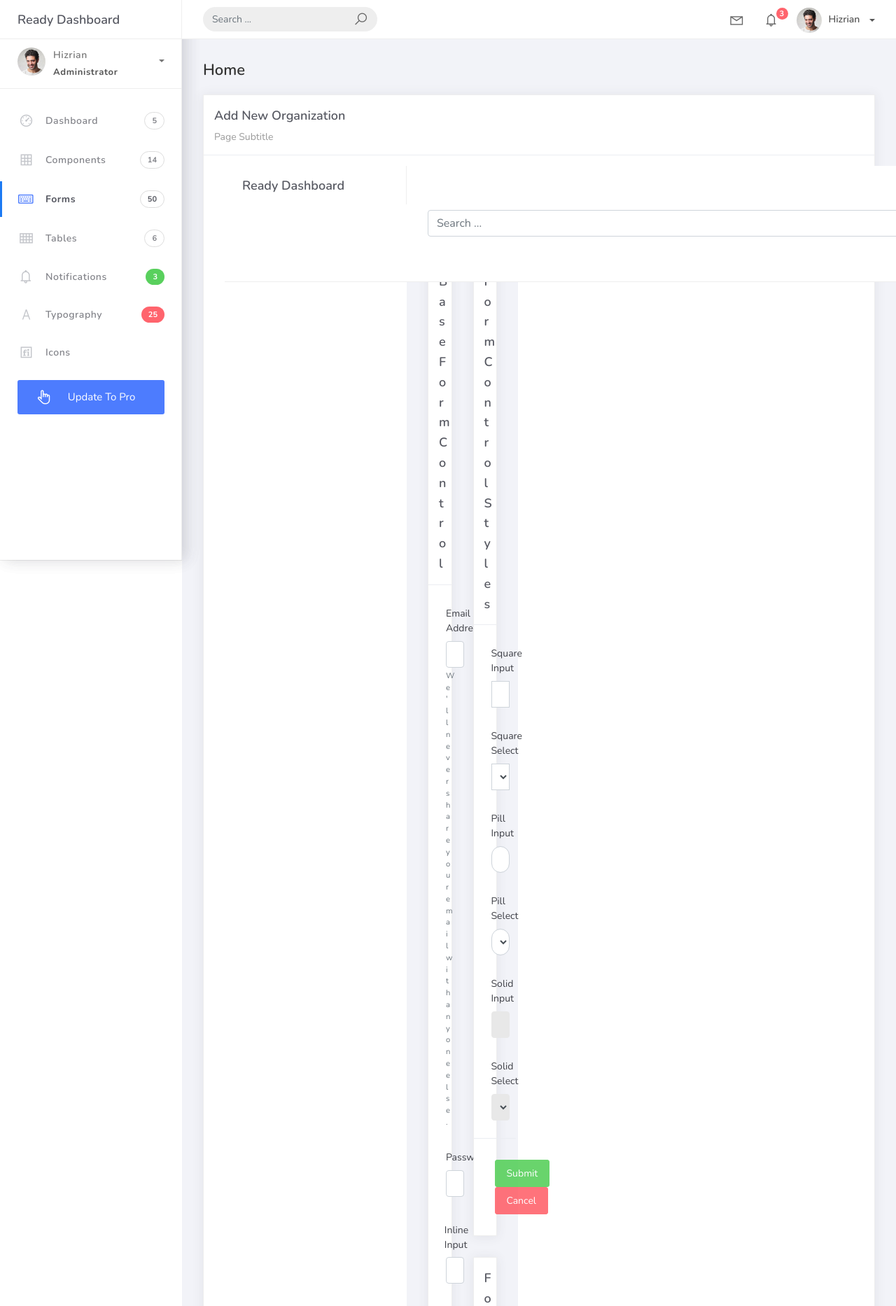
After one commit to Boyiii2408/PSUSphere, a Django app: page /organization_list/add in a window 1280 px wide. The commit adds this page. Shown: the top 1866 px of the page at 70% size. Run offline with Django 5.2, Linux system fonts and the light colour scheme; some libraries are stand-ins or nearby versions.

Commit message:
Add organization

```diff
--- a/projectsite/projectsite/urls.py
+++ b/projectsite/projectsite/urls.py
@@ -16,12 +16,12 @@ Including another URLconf
 """
 from django.contrib import admin
 from django.urls import path
-from studentorg.views import HomePageView # type: ignore
-from studentorg import views # type: ignore
-
-
+from studentorg.views import HomePageView, OrganizationListView, OrganizationCreateView
+from studentorg import views
 
 urlpatterns = [
     path('admin/', admin.site.urls),
     path('', views.HomePageView.as_view(), name='home'),
+    path('organization_list', OrganizationListView.as_view(), name='organization-list'),
+    path('organization_list/add', OrganizationCreateView.as_view(), name='organization-add'),
 ]
--- /dev/null
+++ b/projectsite/studentorg/forms.py
@@ -0,0 +1,8 @@
+from django.forms import ModelForm
+from django import forms
+from .models import Organization
+
+class OrganizationForm(ModelForm):
+    class Meta:
+        model = Organization
+        fields = "__all__"
--- a/projectsite/studentorg/views.py
+++ b/projectsite/studentorg/views.py
@@ -1,9 +1,36 @@
 from django.shortcuts import render
+from django.views.generic.list import ListView
+from django.views.generic.edit import CreateView, UpdateView
+from studentorg.models import Organization
+from studentorg.forms import OrganizationForm
+from django.urls import reverse_lazy
+paginate_by = 5
 
-from django.views.generic.list import ListView
-from studentorg.models import Organization
+
+
+class OrganizationUpdateView(UpdateView):
+    model = Organization
+    form_class = OrganizationForm
+    template_name = "org_form.html"
+    success_url = reverse_lazy('organization-list')
+
+
+
+
+class OrganizationCreateView(CreateView):
+    model = Organization
+    form_class = OrganizationForm
+    template_name = "org_form.html"
+    success_url = reverse_lazy('organization-list')
 
 class HomePageView(ListView):
     model = Organization
     context_object_name = 'home'
     template_name = "home.html"
+
+
+class OrganizationListView(ListView):
+    model = Organization
+    context_object_name = 'organizations'
+    template_name = "org_list.html"
+    paginate_by = 5
--- a/projectsite/templates/base.html
+++ b/projectsite/templates/base.html
@@ -175,7 +175,7 @@
 							</a>
 						</li>
 						<li class="nav-item">
-							<a href="components.html">
+							<a href="{% url 'organization-list' %}">
 								<i class="la la-table"></i>
 								<p>Organizations</p>
 							</a>
--- /dev/null
+++ b/projectsite/templates/includes/forms.html
@@ -0,0 +1,499 @@
+<!DOCTYPE html>
+<html>
+<head>
+	<meta http-equiv="X-UA-Compatible" content="IE=edge,chrome=1" />
+	<title>Forms - Ready Bootstrap Dashboard</title>
+	<meta content='width=device-width, initial-scale=1.0, maximum-scale=1.0, user-scalable=0, shrink-to-fit=no' name='viewport' />
+	<link rel="stylesheet" href="assets/css/bootstrap.min.css">
+	<link rel="stylesheet" href="https://fonts.googleapis.com/css?family=Nunito:200,200i,300,300i,400,400i,600,600i,700,700i,800,800i,900,900i">
+	<link rel="stylesheet" href="assets/css/ready.css">
+	<link rel="stylesheet" href="assets/css/demo.css">
+</head>
+<body>
+	<div class="wrapper">
+		<div class="main-header">
+			<div class="logo-header">
+				<a href="index.html" class="logo">
+					Ready Dashboard
+				</a>
+				<button class="navbar-toggler sidenav-toggler ml-auto" type="button" data-toggle="collapse" data-target="collapse" aria-controls="sidebar" aria-expanded="false" aria-label="Toggle navigation">
+					<span class="navbar-toggler-icon"></span>
+				</button>
+				<button class="topbar-toggler more"><i class="la la-ellipsis-v"></i></button>
+			</div>
+			<nav class="navbar navbar-header navbar-expand-lg">
+				<div class="container-fluid">
+
+					<form class="navbar-left navbar-form nav-search mr-md-3" action="">
+						<div class="input-group">
+							<input type="text" placeholder="Search ..." class="form-control">
+							<div class="input-group-append">
+								<span class="input-group-text">
+									<i class="la la-search search-icon"></i>
+								</span>
+							</div>
+						</div>
+					</form>
+					<ul class="navbar-nav topbar-nav ml-md-auto align-items-center">
+						<li class="nav-item dropdown hidden-caret">
+							<a class="nav-link dropdown-toggle" href="#" id="navbarDropdown" role="button" data-toggle="dropdown" aria-haspopup="true" aria-expanded="false">
+								<i class="la la-envelope"></i>
+							</a>
+							<div class="dropdown-menu" aria-labelledby="navbarDropdown">
+								<a class="dropdown-item" href="#">Action</a>
+								<a class="dropdown-item" href="#">Another action</a>
+								<div class="dropdown-divider"></div>
+								<a class="dropdown-item" href="#">Something else here</a>
+							</div>
+						</li>
+						<li class="nav-item dropdown hidden-caret">
+							<a class="nav-link dropdown-toggle" href="#" id="navbarDropdown" role="button" data-toggle="dropdown" aria-haspopup="true" aria-expanded="false">
+								<i class="la la-bell"></i>
+								<span class="notification">3</span>
+							</a>
+							<ul class="dropdown-menu notif-box" aria-labelledby="navbarDropdown">
+								<li>
+									<div class="dropdown-title">You have 4 new notification</div>
+								</li>
+								<li>
+									<div class="notif-center">
+										<a href="#">
+											<div class="notif-icon notif-primary"> <i class="la la-user-plus"></i> </div>
+											<div class="notif-content">
+												<span class="block">
+													New user registered
+												</span>
+												<span class="time">5 minutes ago</span>
+											</div>
+										</a>
+										<a href="#">
+											<div class="notif-icon notif-success"> <i class="la la-comment"></i> </div>
+											<div class="notif-content">
+												<span class="block">
+													Rahmad commented on Admin
+												</span>
+												<span class="time">12 minutes ago</span>
+											</div>
+										</a>
+										<a href="#">
+											<div class="notif-img">
+												<img src="assets/img/profile2.jpg" alt="Img Profile">
+											</div>
+											<div class="notif-content">
+												<span class="block">
+													Reza send messages to you
+												</span>
+												<span class="time">12 minutes ago</span>
+											</div>
+										</a>
+										<a href="#">
+											<div class="notif-icon notif-danger"> <i class="la la-heart"></i> </div>
+											<div class="notif-content">
+												<span class="block">
+													Farrah liked Admin
+												</span>
+												<span class="time">17 minutes ago</span>
+											</div>
+										</a>
+									</div>
+								</li>
+								<li>
+									<a class="see-all" href="javascript:void(0);"> <strong>See all notifications</strong> <i class="la la-angle-right"></i> </a>
+								</li>
+							</ul>
+						</li>
+						<li class="nav-item dropdown">
+							<a class="dropdown-toggle profile-pic" data-toggle="dropdown" href="#" aria-expanded="false"> <img src="assets/img/profile.jpg" alt="user-img" width="36" class="img-circle"><span >Hizrian</span></span> </a>
+							<ul class="dropdown-menu dropdown-user">
+								<li>
+									<div class="user-box">
+										<div class="u-img"><img src="assets/img/profile.jpg" alt="user"></div>
+										<div class="u-text">
+											<h4>Hizrian</h4>
+											<p class="text-muted">hello@themekita.com</p><a href="profile.html" class="btn btn-rounded btn-danger btn-sm">View Profile</a></div>
+										</div>
+									</li>
+									<div class="dropdown-divider"></div>
+									<a class="dropdown-item" href="#"><i class="ti-user"></i> My Profile</a>
+									<a class="dropdown-item" href="#"></i> My Balance</a>
+									<a class="dropdown-item" href="#"><i class="ti-email"></i> Inbox</a>
+									<div class="dropdown-divider"></div>
+									<a class="dropdown-item" href="#"><i class="ti-settings"></i> Account Setting</a>
+									<div class="dropdown-divider"></div>
+									<a class="dropdown-item" href="#"><i class="fa fa-power-off"></i> Logout</a>
+								</ul>
+								<!-- /.dropdown-user -->
+							</li>
+						</ul>
+					</div>
+				</nav>
+			</div>
+			<div class="sidebar">
+				<div class="scrollbar-inner sidebar-wrapper">
+					<div class="user">
+						<div class="photo">
+							<img src="assets/img/profile.jpg">
+						</div>
+						<div class="info">
+							<a class="" data-toggle="collapse" href="#collapseExample" aria-expanded="true">
+								<span>
+									Hizrian
+									<span class="user-level">Administrator</span>
+									<span class="caret"></span>
+								</span>
+							</a>
+							<div class="clearfix"></div>
+
+							<div class="collapse in" id="collapseExample" aria-expanded="true" style="">
+								<ul class="nav">
+									<li>
+										<a href="#profile">
+											<span class="link-collapse">My Profile</span>
+										</a>
+									</li>
+									<li>
+										<a href="#edit">
+											<span class="link-collapse">Edit Profile</span>
+										</a>
+									</li>
+									<li>
+										<a href="#settings">
+											<span class="link-collapse">Settings</span>
+										</a>
+									</li>
+								</ul>
+							</div>
+						</div>
+					</div>
+					<ul class="nav">
+						<li class="nav-item">
+							<a href="index.html">
+								<i class="la la-dashboard"></i>
+								<p>Dashboard</p>
+								<span class="badge badge-count">5</span>
+							</a>
+						</li>
+						<li class="nav-item">
+							<a href="components.html">
+								<i class="la la-table"></i>
+								<p>Components</p>
+								<span class="badge badge-count">14</span>
+							</a>
+						</li>
+						<li class="nav-item active">
+							<a href="forms.html">
+								<i class="la la-keyboard-o"></i>
+								<p>Forms</p>
+								<span class="badge badge-count">50</span>
+							</a>
+						</li>
+						<li class="nav-item">
+							<a href="tables.html">
+								<i class="la la-th"></i>
+								<p>Tables</p>
+								<span class="badge badge-count">6</span>
+							</a>
+						</li>
+						<li class="nav-item">
+							<a href="notifications.html">
+								<i class="la la-bell"></i>
+								<p>Notifications</p>
+								<span class="badge badge-success">3</span>
+							</a>
+						</li>
+						<li class="nav-item">
+							<a href="typography.html">
+								<i class="la la-font"></i>
+								<p>Typography</p>
+								<span class="badge badge-danger">25</span>
+							</a>
+						</li>
+						<li class="nav-item">
+							<a href="icons.html">
+								<i class="la la-fonticons"></i>
+								<p>Icons</p>
+							</a>
+						</li>
+						<li class="nav-item update-pro">
+							<button  data-toggle="modal" data-target="#modalUpdate">
+								<i class="la la-hand-pointer-o"></i>
+								<p>Update To Pro</p>
+							</button>
+						</li>
+					</ul>
+				</div>
+			</div>
+			<div class="main-panel">
+				<div class="content">
+					<div class="container-fluid">
+						<h4 class="page-title">Forms</h4>
+						<div class="row">
+							<div class="col-md-6">
+								<div class="card">
+									<div class="card-header">
+										<div class="card-title">Base Form Control</div>
+									</div>
+									<div class="card-body">
+										<div class="form-group">
+											<label for="email">Email Address</label>
+											<input type="email" class="form-control" id="email" placeholder="Enter Email">
+											<small id="emailHelp" class="form-text text-muted">We'll never share your email with anyone else.</small>
+										</div>
+										<div class="form-group">
+											<label for="password">Password</label>
+											<input type="password" class="form-control" id="password" placeholder="Password">
+										</div>
+										<div class="form-group form-inline">
+											<label for="inlineinput" class="col-md-3 col-form-label">Inline Input</label>
+											<div class="col-md-9 p-0">
+												<input type="text" class="form-control input-full" id="inlineinput" placeholder="Enter Input">
+											</div>
+										</div>
+										<div class="form-group has-success">
+											<label for="successInput">Success Input</label>
+											<input type="text" id="successInput" value="Success" class="form-control">
+										</div>
+										<div class="form-group has-error has-feedback">
+											<label for="errorInput">Error Input</label>
+											<input type="text" id="errorInput" value="Error" class="form-control">
+											<small id="emailHelp" class="form-text text-muted">Please provide a valid informations.</small>
+										</div>
+										<div class="form-group">
+											<label for="disableinput">Disable Input</label>
+											<input type="text" class="form-control" id="disableinput" placeholder="Enter Input" disabled>
+										</div>
+										<div class="form-check">
+											<label>Gender</label><br/>
+											<label class="form-radio-label">
+												<input class="form-radio-input" type="radio" name="optionsRadios" value=""  checked="">
+												<span class="form-radio-sign">Male</span>
+											</label>
+											<label class="form-radio-label ml-3">
+												<input class="form-radio-input" type="radio" name="optionsRadios" value="">
+												<span class="form-radio-sign">Female</span>
+											</label>
+										</div>
+										<div class="form-group">
+											<label class="control-label">
+												Static
+											</label> <!----> <p class="form-control-static">hello@themekita.com</p> <!---->  <!----></div>
+											<div class="form-group">
+												<label for="exampleFormControlSelect1">Example select</label>
+												<select class="form-control" id="exampleFormControlSelect1">
+													<option>1</option>
+													<option>2</option>
+													<option>3</option>
+													<option>4</option>
+													<option>5</option>
+												</select>
+											</div>
+											<div class="form-group">
+												<label for="exampleFormControlSelect2">Example multiple select</label>
+												<select multiple class="form-control" id="exampleFormControlSelect2">
+													<option>1</option>
+													<option>2</option>
+													<option>3</option>
+													<option>4</option>
+													<option>5</option>
+												</select>
+											</div>
+											<div class="form-group">
+												<label for="exampleFormControlFile1">Example file input</label>
+												<input type="file" class="form-control-file" id="exampleFormControlFile1">
+											</div>
+											<div class="form-group">
+												<label for="comment">Comment</label>
+												<textarea class="form-control" id="comment" rows="5">
+
+												</textarea>
+											</div>
+											<div class="form-check">
+												<label class="form-check-label">
+													<input class="form-check-input" type="checkbox" value="">
+													<span class="form-check-sign">Agree with terms and conditions</span>
+												</label>
+											</div>
+										</div>
+										<div class="card-action">
+											<button class="btn btn-success">Submit</button>
+											<button class="btn btn-danger">Cancel</button>
+										</div>
+									</div>
+								</div>
+								<div class="col-md-6">
+									<div class="card">
+										<div class="card-header">
+											<div class="card-title">Form Control Styles</div>
+										</div>
+										<div class="card-body">
+											<div class="form-group">
+												<label for="squareInput">Square Input</label>
+												<input type="text" class="form-control input-square" id="squareInput" placeholder="Square Input">
+											</div>
+											<div class="form-group">
+												<label for="squareSelect">Square Select</label>
+												<select class="form-control input-square" id="squareSelect">
+													<option>1</option>
+													<option>2</option>
+													<option>3</option>
+													<option>4</option>
+													<option>5</option>
+												</select>
+											</div>
+											<div class="form-group">
+												<label for="pillInput">Pill Input</label>
+												<input type="text" class="form-control input-pill" id="pillInput" placeholder="Pill Input">
+											</div>
+											<div class="form-group">
+												<label for="pillSelect">Pill Select</label>
+												<select class="form-control input-pill" id="pillSelect">
+													<option>1</option>
+													<option>2</option>
+													<option>3</option>
+													<option>4</option>
+													<option>5</option>
+												</select>
+											</div>
+											<div class="form-group">
+												<label for="solidInput">Solid Input</label>
+												<input type="text" class="form-control input-solid" id="solidInput" placeholder="Solid Input">
+											</div>
+											<div class="form-group">
+												<label for="solidSelect">Solid Select</label>
+												<select class="form-control input-solid" id="solidSelect">
+													<option>1</option>
+													<option>2</option>
+													<option>3</option>
+													<option>4</option>
+													<option>5</option>
+												</select>
+											</div>
+										</div>
+										<div class="card-action">
+											<button class="btn btn-success">Submit</button>
+											<button class="btn btn-danger">Cancel</button>
+										</div>
+									</div>
+									<div class="card">
+										<div class="card-header">
+											<div class="card-title">Form Control Styles</div>
+										</div>
+										<div class="card-body">
+											<div class="form-group">
+												<label for="largeInput">Large Input</label>
+												<input type="text" class="form-control form-control-lg" id="largeInput" placeholder="Large Input">
+											</div>
+											<div class="form-group">
+												<label for="largeInput">Default Input</label>
+												<input type="text" class="form-control form-control" id="defaultInput" placeholder="Default Input">
+											</div>
+											<div class="form-group">
+												<label for="smallInput">Small Input</label>
+												<input type="text" class="form-control form-control-sm" id="smallInput" placeholder="Small Input">
+											</div>
+											<div class="form-group">
+												<label for="largeSelect">Large Select</label>
+												<select class="form-control form-control-lg" id="largeSelect">
+													<option>1</option>
+													<option>2</option>
+													<option>3</option>
+													<option>4</option>
+													<option>5</option>
+												</select>
+											</div>
+											<div class="form-group">
+												<label for="defaultSelect">Default Select</label>
+												<select class="form-control form-control" id="defaultSelect">
+													<option>1</option>
+													<option>2</option>
+													<option>3</option>
+													<option>4</option>
+													<option>5</option>
+												</select>
+											</div>
+											<div class="form-group">
+												<label for="smallSelect">Small Select</label>
+												<select class="form-control form-control-sm" id="smallSelect">
+													<option>1</option>
+													<option>2</option>
+													<option>3</option>
+													<option>4</option>
+													<option>5</option>
+												</select>
+											</div>
+										</div>
+										<div class="card-action">
+											<button class="btn btn-success">Submit</button>
+											<button class="btn btn-danger">Cancel</button>
+										</div>
+									</div>
+								</div>
+							</div>
+						</div>
+					</div>
+					<footer class="footer">
+						<div class="container-fluid">
+							<nav class="pull-left">
+								<ul class="nav">
+									<li class="nav-item">
+										<a class="nav-link" href="http://www.themekita.com">
+											ThemeKita
+										</a>
+									</li>
+									<li class="nav-item">
+										<a class="nav-link" href="#">
+											Help
+										</a>
+									</li>
+									<li class="nav-item">
+										<a class="nav-link" href="#">
+											Licenses
+										</a>
+									</li>
+								</ul>
+							</nav>
+							<div class="copyright ml-auto">
+								2018, made with <i class="la la-heart heart text-danger"></i> by <a href="http://www.themekita.com">ThemeKita</a>
+							</div>
+						</div>
+					</footer>
+				</div>
+			</div>
+		</div>
+	</div>
+	<!-- Modal -->
+	<div class="modal fade" id="modalUpdate" tabindex="-1" role="dialog" aria-labelledby="modalUpdatePro" aria-hidden="true">
+		<div class="modal-dialog modal-dialog-centered" role="document">
+			<div class="modal-content">
+				<div class="modal-header bg-primary">
+					<h6 class="modal-title"><i class="la la-frown-o"></i> Under Development</h6>
+					<button type="button" class="close" data-dismiss="modal" aria-label="Close">
+						<span aria-hidden="true">&times;</span>
+					</button>
+				</div>
+				<div class="modal-body text-center">
+					<p>Currently the pro version of the <b>Ready Dashboard</b> Bootstrap is in progress development</p>
+					<p>
+					<b>We'll let you know when it's done</b></p>
+				</div>
+				<div class="modal-footer">
+					<button type="button" class="btn btn-secondary" data-dismiss="modal">Close</button>
+				</div>
+			</div>
+		</div>
+	</div>
+</body>
+<script src="assets/js/core/jquery.3.2.1.min.js"></script>
+<script src="assets/js/plugin/jquery-ui-1.12.1.custom/jquery-ui.min.js"></script>
+<script src="assets/js/core/popper.min.js"></script>
+<script src="assets/js/core/bootstrap.min.js"></script>
+<script src="assets/js/plugin/chartist/chartist.min.js"></script>
+<script src="assets/js/plugin/chartist/plugin/chartist-plugin-tooltip.min.js"></script>
+<script src="assets/js/plugin/bootstrap-notify/bootstrap-notify.min.js"></script>
+<script src="assets/js/plugin/bootstrap-toggle/bootstrap-toggle.min.js"></script>
+<script src="assets/js/plugin/jquery-mapael/jquery.mapael.min.js"></script>
+<script src="assets/js/plugin/jquery-mapael/maps/world_countries.min.js"></script>
+<script src="assets/js/plugin/chart-circle/circles.min.js"></script>
+<script src="assets/js/plugin/jquery-scrollbar/jquery.scrollbar.min.js"></script>
+<script src="assets/js/ready.min.js"></script>
+</html>
--- /dev/null
+++ b/projectsite/templates/org_form.html
@@ -0,0 +1,31 @@
+{% extends 'base.html' %} {% load static %} {% block content %}
+<div class="content">
+    <div class="container-fluid">
+        <h4 class="page-title">Home</h4>
+        <div class="row">
+            <div class="col-md-12">
+                <div class="card">
+                    <div class="card-header">
+                        <div class="card-title">{% if object %}Update Organization {% else %} Add New Organization {% endif %}</div>
+                        <div class="card-category">Page Subtitle</div>
+                    </div>
+
+                    <div class="col-md-6">
+                        <div class="card-body">
+                            <form class="" action="" method="post" novalidate>
+                                {% csrf_token %} {% include 'includes/forms.html' %}
+
+                                <div class="form-group">
+                                    <div class="col-md-12 col-sm-3">
+                                        <button type="submit" class="btn btn-primary btn-rounded">Submit</button>
+                                    </div>
+                                </div>
+                            </form>
+                        </div>
+                    </div>
+                </div>
+            </div>
+        </div>
+    </div>
+</div>
+{% endblock %}
```
Also changed, not shown: projectsite/templates/org_list.html (added, +68 -0 lines), projectsite/studentorg/New Text Document.txt (added).
